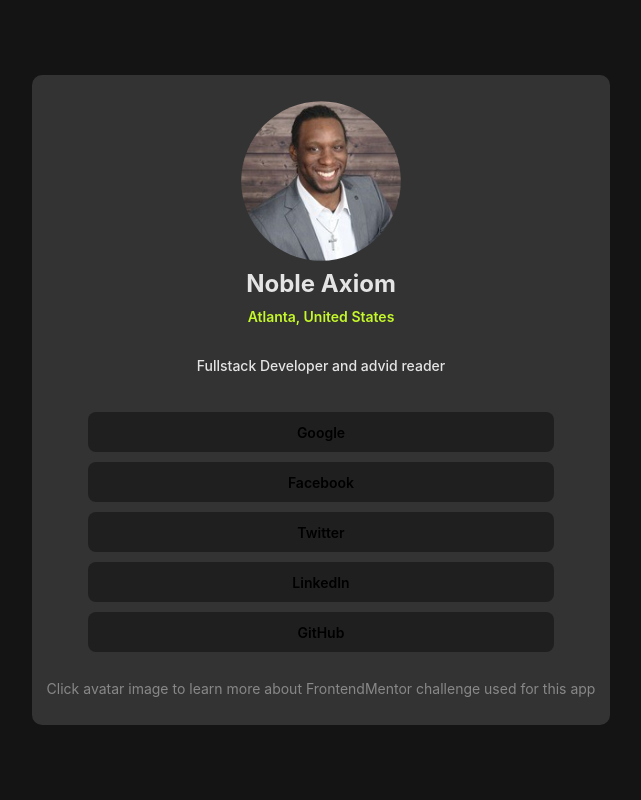
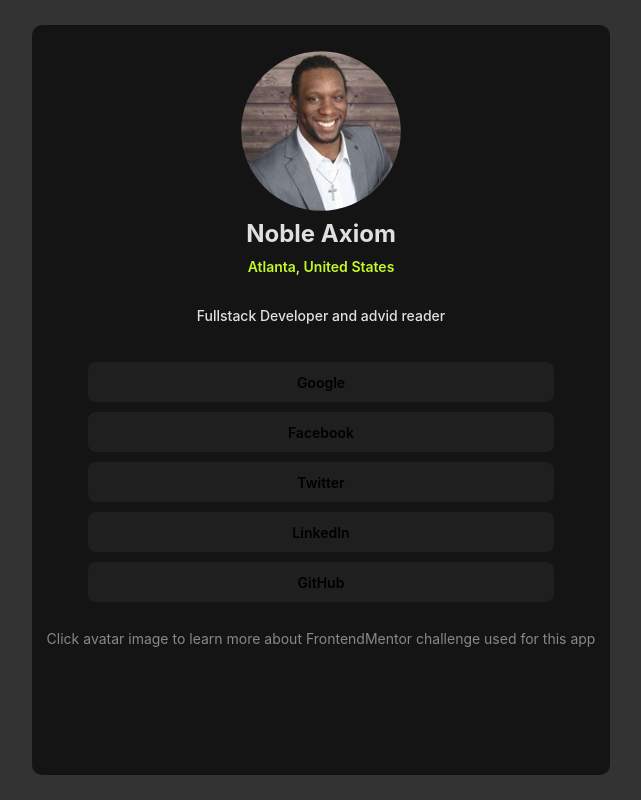
Before and after one commit to NobleAxiom/Social-links-profile, a React (Vite) app: page / in a window 1280 px wide. Shown: the whole page, without its empty margins (319-960 px from the left). Built offline with nearby package versions, Linux system fonts and the light colour scheme.

Commit message:
reverse swapped grey colors

```diff
--- a/src/css/App.css
+++ b/src/css/App.css
@@ -3,14 +3,14 @@
   margin: 0 auto;
   padding: 1.5rem;
   text-align: center;
-  background-color: hsl(0, 0%, 8%);
+  background-color: hsl(0, 0%, 20%);
 }
 
 .form {
   max-width: 55vw;
   min-width: 50vh;
-  min-height: 40vh;
-  background-color: hsl(0, 0%, 20%);
+  min-height: 90vh;
+  background-color: hsl(0, 0%, 8%);
   border-radius: 10px;
   padding: 15px;
   display: flex;
--- a/src/index.css
+++ b/src/index.css
@@ -19,5 +19,5 @@
   place-items: center;
   min-width: 375px;
   min-height: 100vh;
-  background-color: hsl(0, 0%, 8%);
+  background-color: hsl(0, 0%, 20%);
 }
```
